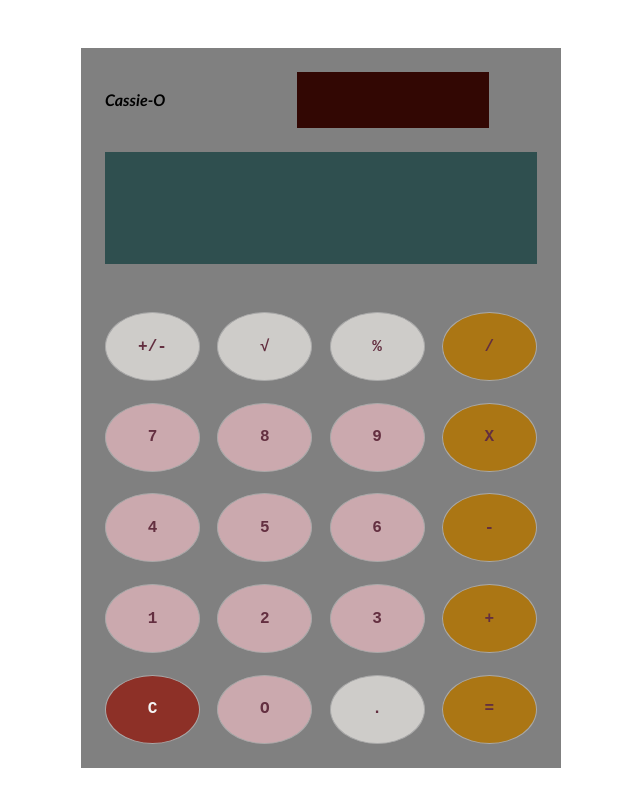
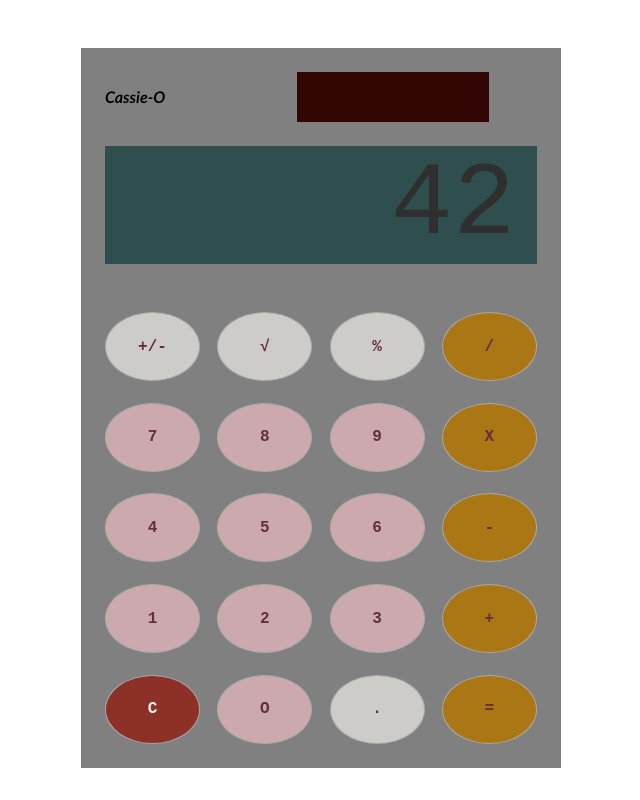
Before and after one commit to hphilpotts/miniproject-static-calculator, a plain HTML site: page index.html in a window 1280 px wide. Shown: the whole page, without its empty margins (319-959 px from the left). Drawn offline with Linux system fonts and the light colour scheme.

Commit message:
Screen now displays in a calculator-like manner.

```diff
--- a/css/style.css
+++ b/css/style.css
@@ -35,6 +35,12 @@
     height: 33.33%;
 }
 
+#buttons-outer {
+    height: 66.66%;
+}
+
+/* || Screen Structure/Styling: */
+
 #screen-upper {
     margin-top: 5%;
     height: 50%;
@@ -64,13 +70,22 @@
     background-color: darkslategray;
     margin: 5%;
     height: 100%;
+    display: flex;
+    flex-direction: row-reverse;
 }
 
-#buttons-outer {
-    height: 66.66%;
+#screen-display {
+    color: rgb(48, 47, 47);
+    height: 100%;
+    display: flex;
+    align-items: center;
+    font-size: 13vh;
+        /* ? is this a botch or a hack? Seems to work nicely! */
+    font-family: 'Courier New', Courier, monospace;
+    margin-right: 5%;
 }
 
-/* || Button Structure: */
+/* || Button Structure/Styling: */
 
 #buttons-inner {
     margin: 5%;
@@ -82,7 +97,6 @@
 }
 
 /* * I've not used table / table-cell before but it seems a great way of centering vertically and horizontally */
-
 .button {
     display: table;
 }
--- a/index.html
+++ b/index.html
@@ -16,7 +16,9 @@
                 </div>
                 <div id="solar-panel"></div>
             </div>
-            <div id="screen-inner"></div>
+            <div id="screen-inner">
+                <div id="screen-display">42</div>
+            </div>
         </div>
         <div class="flex-c color-grey" id="buttons-outer">
             <div id="buttons-inner">
```
Also changed, not shown: readme.md.
